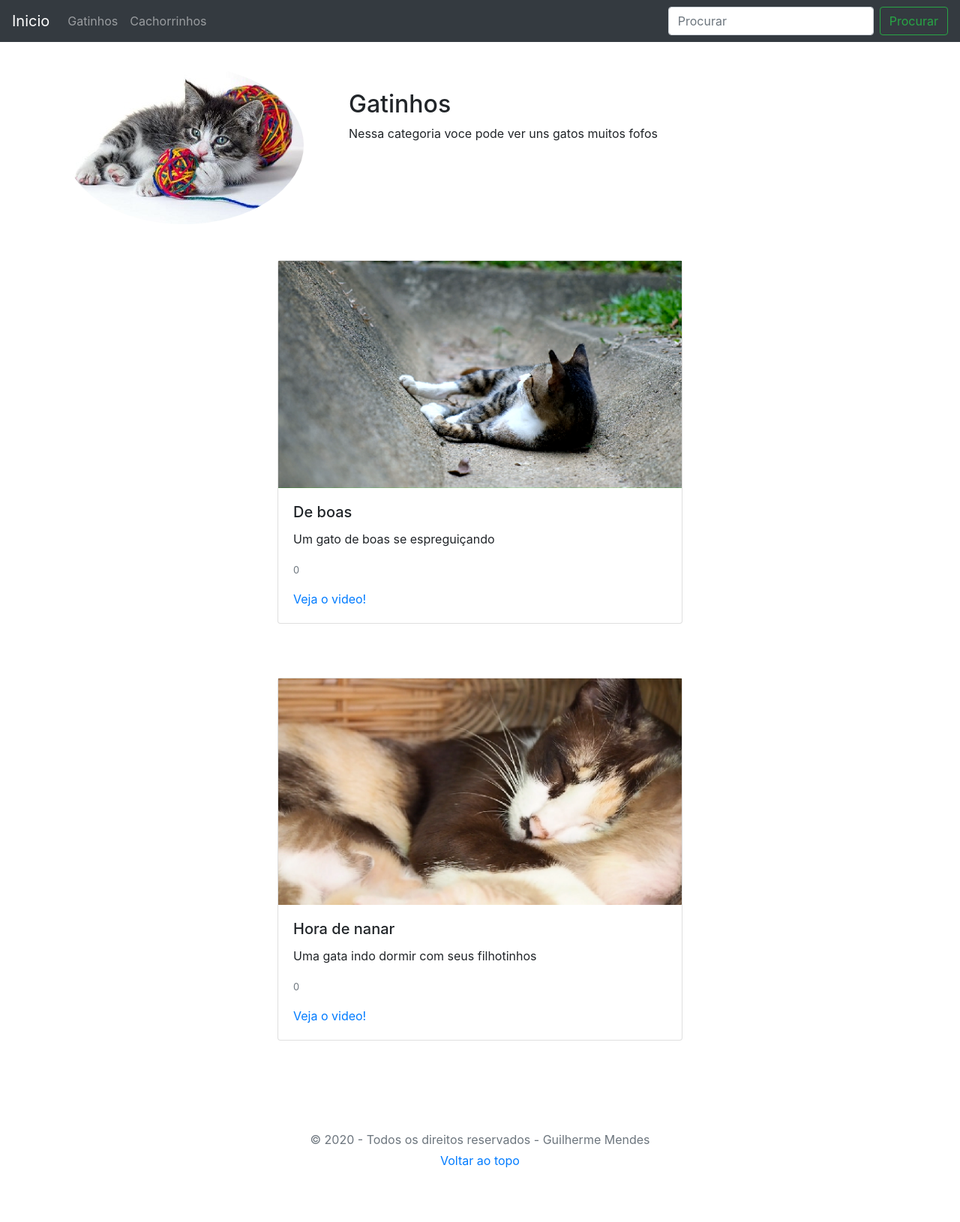
After one commit to DelgadGuilherme/p1-labproghiper, a Flask app: page /categoria/1 in a window 1280 px wide. The commit adds this page. Shown: the whole page at 75% size. Run offline with Flask 2, Linux system fonts and the light colour scheme; some libraries are stand-ins or nearby versions.

Commit message:
Fix: Correção Feat: Funcionalidades
Foi feita a correção de diversos partes de código e estilização das paginas HTML. Adicionada a funcionalidade de buscar video por ID

```diff
--- a/application/__init__.py
+++ b/application/__init__.py
@@ -7,3 +7,5 @@ static_folder = os.path.abspath('application/view/static')
 app = Flask(__name__,template_folder = template_folder, static_folder = static_folder)
 
 from application.controller import index_controller
+from application.controller import video_controller
+from application.controller import categoria_controller
--- /dev/null
+++ b/application/controller/categoria_controller.py
@@ -0,0 +1,12 @@
+from application import app
+from application.model.dao.categoria_dao import CategoriaDAO
+from application.model.entity.categoria import Categoria
+from flask import render_template, request
+
+
+@app.route("/categoria/<categoria_id>")
+def categoria(categoria_id):
+    categoria = CategoriaDAO().buscar_por_id(categoria_id)
+    categoria_dao = CategoriaDAO()
+    categoria_lista = categoria_dao.listar()
+    return render_template("categoria.html", categoria=categoria,categoria_lista = categoria_lista)
--- a/application/model/dao/categoria_dao.py
+++ b/application/model/dao/categoria_dao.py
@@ -1,12 +1,27 @@
+from application.model.entity.categoria import Categoria
+from application.model.entity.video import Video
+
 class CategoriaDAO:
     def __init__(self):
+        video1 = Video(1,"De boas","Um gato de boas se espreguiçando",'img/img_video/gato1.png','video/gato1.mp4')
+        video2 = Video(2,"Hora de nanar","Uma gata indo dormir com seus filhotinhos",'img/img_video/gato2_1.png','video/gato2.mp4')
+        video3 = Video(3,"Iti, o fofo","Uum cachorro dentro da caixa de boca aberta",'img/img_video/cachorro1.png','video/cachorro2.mp4')
+        video4 = Video(4,"Hora da diversão","Dois cachorros brincando no parque",'img/img_video/cachorro2.png','video/cachorro1.mp4')
         self._categoria_list = []
+        self._categoria_list.append(Categoria(1,"Gatinhos","Nessa categoria voce pode ver uns gatos muitos fofos",'img/img_categoria/gato.jpg',[video1,video2]))
+        self._categoria_list.append(Categoria(2,"Cachorrinhos","Nessa categoria voce pode ver uns cachorros muitos fofos",'img/img_categoria/cachorro.png',[video3,video4]))
 
     def listar(self):
         return self._categoria_list
 
     def buscar_por_id(self, id):
-        categoria_list = list(filter(lambda categoria : categoria.get_id() == id, self._categoria_list))
-        if len(categoria_list) == 0:
-            return None
-        return categoria_list[0]
+        for i in range(0, len(self._categoria_list)):
+            if self._categoria_list[i].get_id() == int(id):
+                return self._categoria_list[i]
+        return None
+
+    def buscar_video_por_id(self,categoria,id):
+        for i in range(0, len(categoria._video_lista)):
+            if categoria._video_lista[i].get_id() == int(id):
+                return categoria._video_lista[i]
+        return None
--- a/application/model/entity/categoria.py
+++ b/application/model/entity/categoria.py
@@ -1,7 +1,9 @@
 class Categoria:
-    def __init__(self,titulo,descricao,video_lista):
+    def __init__(self,id,titulo,descricao,fotoURL,video_lista):
+        self._id = id
         self._titulo = titulo
         self._descricao = descricao
+        self._fotoURL = fotoURL
         self._video_lista = video_lista
 
     def get_titulo(self):
@@ -13,8 +15,8 @@ class Categoria:
     def get_video_lista(self):
         return self._video_lista
 
-    def set_id(self,id):
-        self._id = id
-
     def get_id(self):
         return self._id
+
+    def get_fotoURL(self):
+        return self._fotoURL
--- a/application/model/entity/video.py
+++ b/application/model/entity/video.py
@@ -1,11 +1,13 @@
-class Videos:
-    def __init__(titulo,descricao,fotoURL,videoURL,categoria):
+class Video:
+    def __init__(self,id,titulo,descricao,fotoURL,videoURL):
+        self._id = id
         self._titulo = titulo
         self._descricao = descricao
         self._videoURL = videoURL
         self._fotoURL = fotoURL
-        self._categoria = categoria
         self._comentarios = []
+        self._qntVisualizacao = 0
+        self._qntCurtida = 0
 
     def get_titulo(self):
         return self._titulo
@@ -31,20 +33,14 @@ class Videos:
     def get_fotoURL(self):
         return self._fotoURL
 
-    def get_categoria(self):
-        return self._categoria
-
-    def set_id(self,id):
-        self._id = id
-
     def get_id(self):
         return self._id
 
-    def set_data(self,data):
-        self._data = data
+    #def set_data(self,data):
+    #   self._data = data
 
-    def get_data(self):
-        return self._data
+    #def get_data(self):
+    #   return self._data
 
     def set_comentario(self,comentario):
         self._comentarios.append(comentario)
--- a/application/view/templates/base.html
+++ b/application/view/templates/base.html
@@ -4,35 +4,33 @@
         <meta charset="UTF-8">
         <meta name="viewport" content="width=device-width, initial-scale=1.0">
         <link href="{{url_for('static', filename='css/bootstrap.min.css')}}" rel="stylesheet">
-        <title>Projeto WebTheater </title>
+        <title>Projeto Animais Fofos </title>
     </head>
     <body>
-        <nav class="navbar navbar-expand-lg navbar-dark bg-dark">
+        <nav class="navbar navbar-expand-lg navbar-dark bg-dark mb-3">
             <button class="navbar-toggler" type="button" data-toggle="collapse" data-target="#navbarTogglerDemo01" aria-controls="navbarTogglerDemo01" aria-expanded="false" aria-label="Toggle navigation">
               <span class="navbar-toggler-icon"></span>
             </button>
             <div class="collapse navbar-collapse" id="navbarTogglerDemo01">
-              <a class="navbar-brand" href="{{url_for('home')}}">Projeto WebTheater</a>
-              <ul class="navbar-nav mr-auto mt-2 mt-lg-0">
+              <a class="navbar-brand" href="{{url_for('home')}}">Inicio</a>
+              <div class="collapse navbar-collapse" id="navbarSupportedContent">
+                <ul class="navbar-nav mr-auto">
+                  {%for categoria in categoria_lista %}
                   <li class="nav-item">
-                  <a class="nav-link" href="#">Categoria 1</a>
+                    <a class="nav-link" href="{{url_for('categoria',categoria_id = categoria.get_id())}}">{{categoria.get_titulo()}}</a>
                   </li>
-                <li class="nav-item">
-                    <a class="nav-link" href="#">Categoria 2</a>
-                </li>
-                <li class="nav-item">
-                    <a class="nav-link" href="#">Categoria 3</a>
-                </li>
+                  {% endfor %}
                 </ul>
                 <form class="form-inline my-2 my-lg-0">
                   <input class="form-control mr-sm-2" type="search" placeholder="Procurar" aria-label="Search">
                   <button class="btn btn-outline-success my-2 my-sm-0" type="submit">Procurar</button>
                 </form>
               </div>
+            </div>
           </nav>
 
         {% block body %}{% endblock %}
-
+        <div class="container">
           <footer class="my-5 pt-5 text-muted text-center text-small">
             <p class="mb-1">&copy; 2020 - Todos os direitos reservados - Guilherme Mendes</p>
             <ul class="list-inline">
@@ -43,6 +41,7 @@
                 </li>
             </ul>
           </footer>
+        </div>
 
         <script scr="{{url_for('static', filename='js/jquery-3.5.0.min', _external=true)}}"></script>
         <script scr="{{url_for('static', filename='js/bootstrap.min.js', _external=true)}}"></script>
--- /dev/null
+++ b/application/view/templates/categoria.html
@@ -0,0 +1,35 @@
+{% extends 'base.html' %}
+{% block body %}
+
+<div class ="container">
+    <div class="row">
+        <div class="col-lg-4 mt-3">
+            <img src="{{url_for('static', filename=categoria.get_fotoURL())}}" alt="ERA PRA VIR A FOTO" class="rounded-circle">
+        </div>
+        <div class="col-lg-8 mb-5 mt-5">
+            <h2>{{categoria.get_titulo()}}</h2>
+            <p>{{categoria.get_descricao()}}</p>
+        </div>
+    </div>
+</div>
+
+<div class = "container">
+
+    {% for video in categoria.get_video_lista() %}
+    <div class="row justify-content-center">
+        <div class="col-lg-6 mb-4 mt-5">
+          <div class="card">
+            <img src="{{url_for('static', filename=video.get_fotoURL())}}" >
+            <div class="card-body">
+              <h5 class="card-title">{{video.get_titulo()}}</h5>
+              <p class="card-text">{{video.get_descricao()}}</p>
+              <p class="card-text"><small class="text-muted">{{video.get_qntCurtida()}}</small></p>
+              <a href="{{url_for('video',categoria_id = categoria.get_id(), video_id = video.get_id())}}" class="card-link">Veja o video!</a>
+            </div>
+          </div>
+        </div>
+    </div>
+    {% endfor %}
+</div>
+
+{%endblock%}
--- a/application/view/templates/index.html
+++ b/application/view/templates/index.html
@@ -2,7 +2,6 @@
 {% block body %}
 
 <div class="container p-5">
-  <script type="text/javascript" src="{{url_for('static', filename='js/expediente.js', _external=true)}}"></script>
   <div class="card-group">
     <div class="card">
       <img src="{{url_for('static', filename='img/ham1.png')}}" class="card-img-top">
```
Also changed, not shown: application/controller/index_controller.py (+6 -2 lines), application/controller/video_controller.py (added, +20 -0 lines), application/model/dao/video_dao.py (+7 -15 lines), application/view/templates/video.html (+21 -1 lines), for de categorias.html (added, +26 -0 lines). Lines whose indentation alone changed are shown as unchanged.
